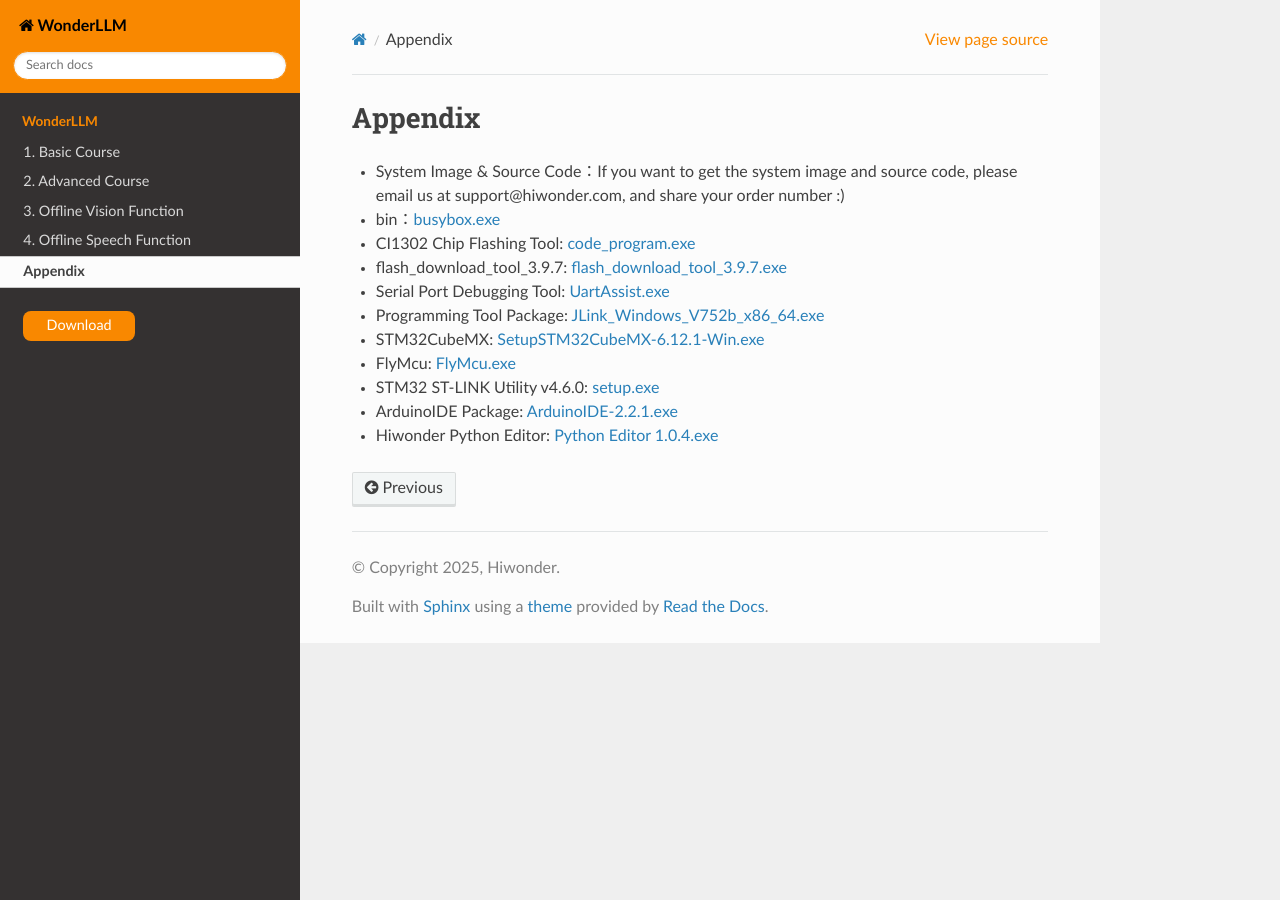
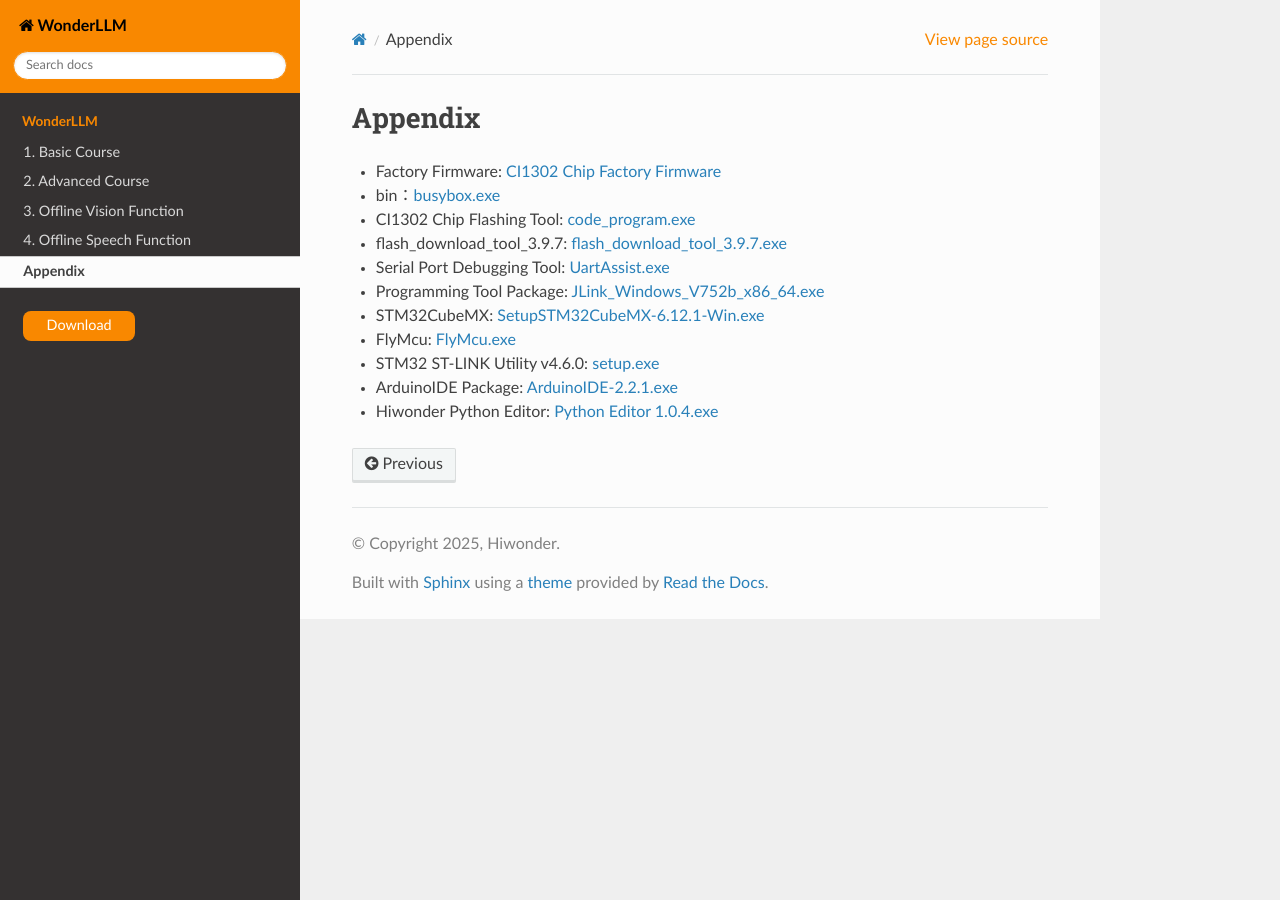
Before and after one commit to Hiwonder-docs/WonderLLM, a Sphinx documentation site: the page built from source/docs/Appendix.md, in a window 1280 px wide. Built offline with Sphinx 7.4.7 and the Read the Docs theme 3.1.0, drawn with Linux system fonts in a browser that asks for light colours.

Commit message:
Update Appendix.md

```diff
--- a/source/docs/Appendix.md
+++ b/source/docs/Appendix.md
@@ -1,6 +1,6 @@
 # Appendix
 
-- System Image & Source Code：If you want to get the system image and source code, please email us at support@hiwonder.com, and share your order number :)
+- Factory Firmware: [CI1302 Chip Factory Firmware](https://drive.google.com/drive/folders/1QECUQM_E7lZpxnsLKtbQsQ2RA9NFbvvK?usp=sharing)
 - bin：[busybox.exe](https://drive.google.com/drive/u/0/folders/1vGpM5gelGynGanEMQckiP2w02MRp1GL8)
 - CI1302 Chip Flashing Tool: [code_program.exe](https://drive.google.com/drive/u/0/folders/1oCHs6woHWsz_ArNnU3eKYT9XeGiJBZ4Y)
 - flash_download_tool_3.9.7: [flash_download_tool_3.9.7.exe](https://drive.google.com/drive/u/0/folders/1r355OOmjtjOvgV5XG7zXBvjwERB7eBE8)
```
